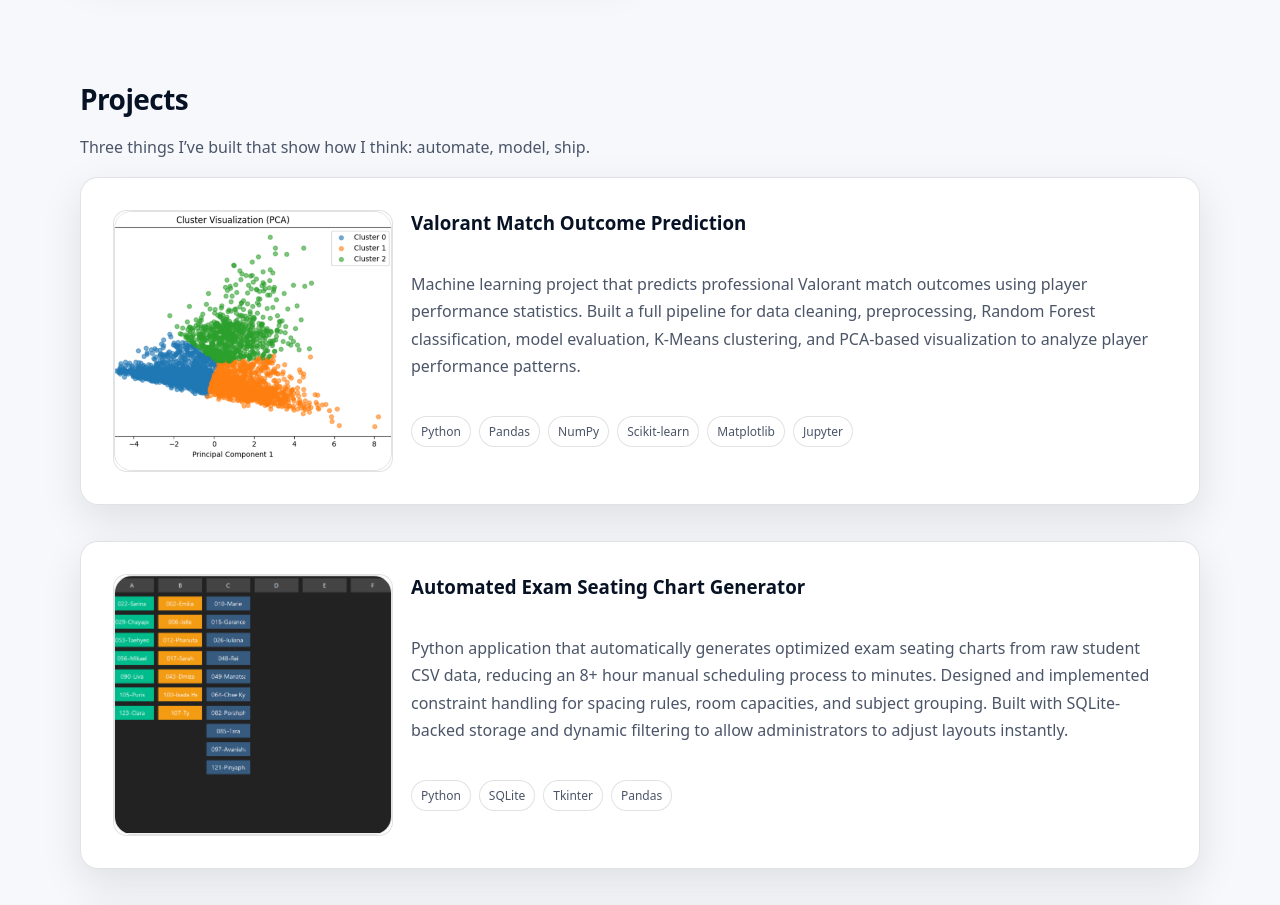
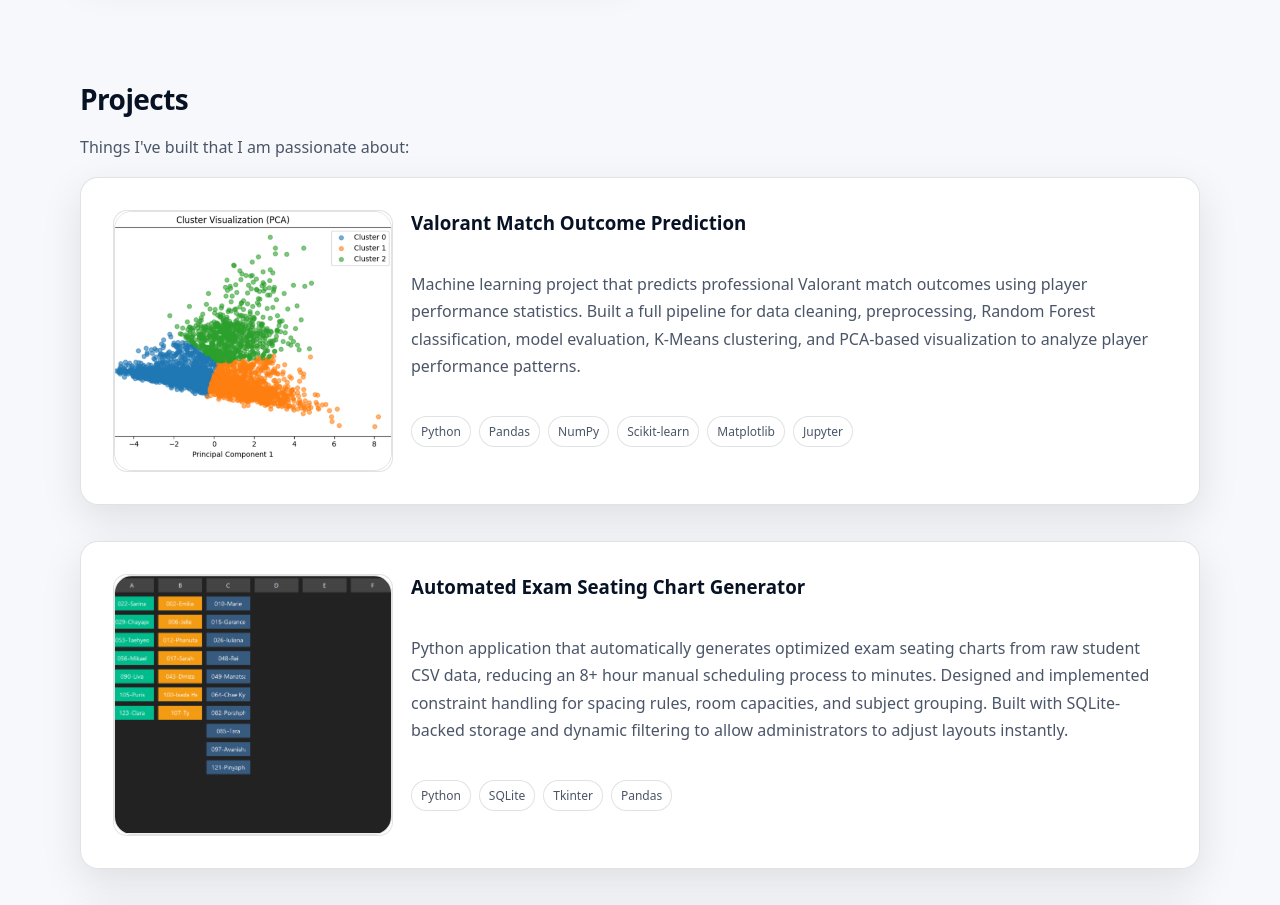
Before and after one commit to wagyuwagyu/portfolio, a React (Vite) app: page / in a window 1280 px wide. Shown: the part 1900-2805 px from the top of the page. Built offline with nearby package versions, Linux system fonts and the light colour scheme.

Commit message:
Update Projects.jsx

```diff
--- a/src/components/Projects.jsx
+++ b/src/components/Projects.jsx
@@ -71,7 +71,7 @@
 
           <StaggerItem y={10}>
             <p className="muted">
-              Three things I’ve built that show how I think: automate, model, ship.
+               Things I've built that I am passionate about:
             </p>
           </StaggerItem>
 
```
